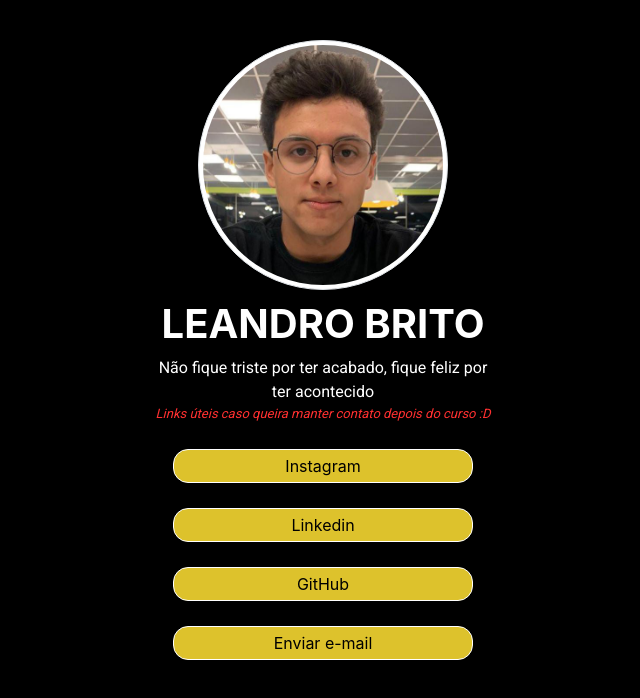
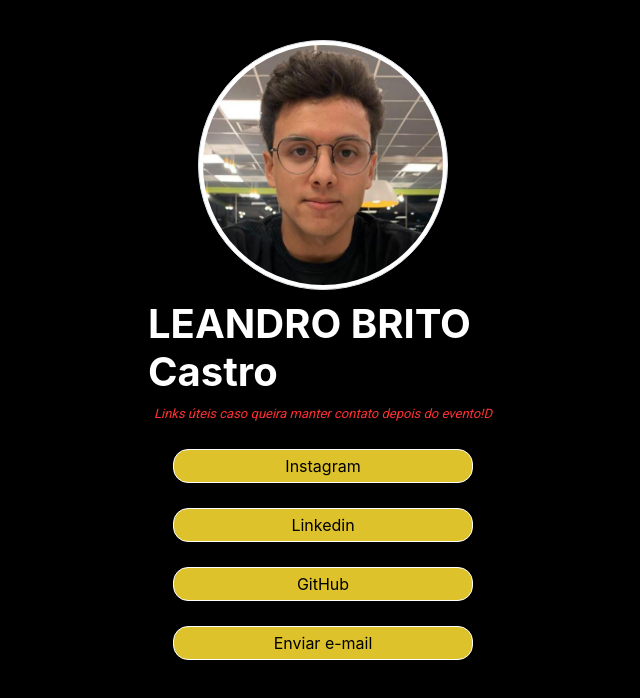
Before and after one commit to leandrobritodev/links-pessoais, a plain HTML site: page index.html in a window 1280 px wide. Shown: the whole page, without its empty margins (317-957 px from the left). Drawn offline with Linux system fonts and the light colour scheme; a web font is replaced by a local one.

Commit message:
Update index.html

```diff
--- a/index.html
+++ b/index.html
@@ -3,7 +3,7 @@
     <head>
         <meta charset="utf-8">
         <meta http-equiv="X-UA-Compatible" content="IE=edge">
-        <title>Árvore de Links</title>
+        <title>Leandro - Contatos</title>
         <meta name="description" content="">
         <meta name="viewport" content="width=device-width, initial-scale=1">
         <link rel="stylesheet" href="styles/estilos.css">
@@ -19,9 +19,9 @@
                 <div class="col-sm-4"></div>
                 <div class="col-sm-4 conteudo">
                     <img src="foto.jpg" class="rounded-circle mx-auto d-block img-thumbnail" alt="o tal do cria tá ligado">
-                    <h1 class="d-flex justify-content-center">LEANDRO BRITO</h1>
-                    <p class="d-flex justify-content-center text-center">Não fique triste por ter acabado, fique feliz por ter acontecido</p>
-                    <p class="d-flex justify-content-center text-center"><i>Links úteis caso queira manter contato depois do curso :D</i></p>
+                    <h1 class="d-flex justify-content-center">LEANDRO BRITO Castro</h1>
+<!--                     <p class="d-flex justify-content-center text-center">Não fique triste por ter acabado, fique feliz por ter acontecido</p> -->
+                    <p class="d-flex justify-content-center text-center"><i>Links úteis caso queira manter contato depois do evento!D</i></p>
                     <a class="d-flex justify-content-center" href="https://www.instagram.com/html.eandro/" target="_blank">Instagram</a>
                     <a class="d-flex justify-content-center" href="https://www.linkedin.com/in/leandrobritodev/" target="_blank">Linkedin</a>
                     <a class="d-flex justify-content-center" href="https://github.com/leandrobritodev" target="_blank">GitHub</a>
```
